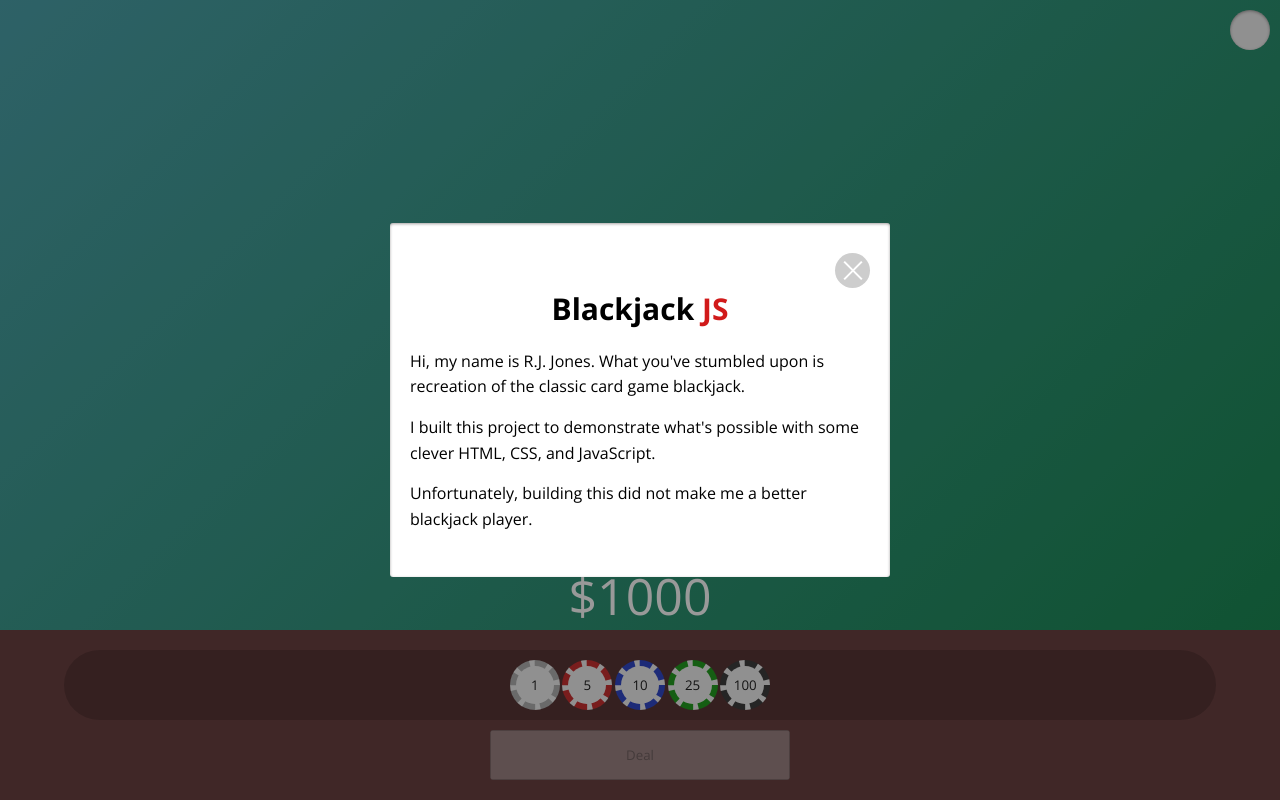
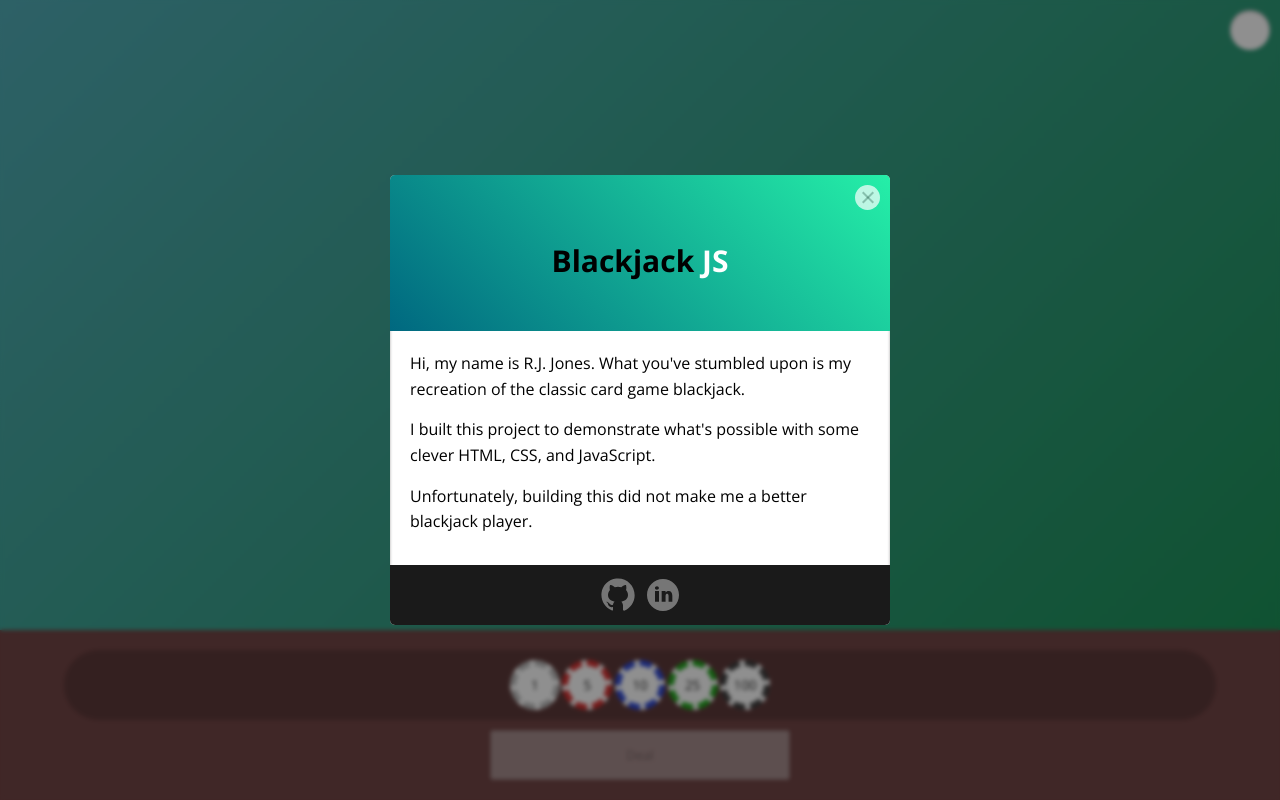
Before and after one commit to ronaldjosephjones/blackjack, a website: page index.html in a window 1280 px wide. Drawn offline with nearby package versions, Linux system fonts and the light colour scheme.

Commit message:
made info popup content

```diff
--- a/app.js
+++ b/app.js
@@ -18,6 +18,7 @@ const UI = {
         stand: document.getElementById('btn--stand'),
         splitYes: document.getElementById('btn--split-yes'),
         splitNo: document.getElementById('btn--split-no'),
+        infoBoxClose: document.querySelector('.info-x-btn button'),
         insuranceYes: document.getElementById('btn--insurance-yes'),
         insuranceNo: document.getElementById('btn--insurance-no')
     },
@@ -34,6 +35,7 @@ const UI = {
     chip100Wrapper: document.getElementById('chip--100-wrapper'),
     chip100Discard: document.getElementById('chip--100-discard'),
     splitContainer: document.getElementById('split-container'),
+    infoBoxWrap: document.getElementById('info-box-wrap'),
     insuranceContainer: document.getElementById('insurance-container'),
     insurance: document.getElementById('insurance'),
     insuranceAmount: document.getElementById('insurance-amount'),
@@ -41,6 +43,7 @@ const UI = {
     dealerChipSpawn: document.querySelector('#dealer-chip-spawn > div'),
     messageWrapper: document.getElementById('message-wrapper'),
     messageText: document.querySelector('#message-wrapper .message-text'),
+    tableContainer: document.getElementById('table-container'),
     betChip: function(chipVal, chipWrapper, chipDiscard) {
 
         UI.disableBtns(UI.chipBtns, true)
@@ -1651,8 +1654,9 @@ const Game = {
     }
 }
 
+
+
 document.body.addEventListener('click', (e) => {
-    e.preventDefault()
 
     // initial deal
     if (e.target == UI.btn.deal) {
@@ -1761,6 +1765,8 @@ document.body.addEventListener('click', (e) => {
         } else {
             console.log('You dont have $100!')
         }
+    } else if (e.target == UI.btn.infoBoxClose) {
+        UI.showElement(UI.infoBoxWrap, false)
     }
 })
 
--- a/index.html
+++ b/index.html
@@ -19,14 +19,24 @@
 
         <div id="info-box-wrap">
             <div id="info-box">
-                <div class="info-x-btn">
-                    <button aria-label="Close popup"></button>
+                <div class="info-header">
+                    <div class="info-x-btn">
+                        <button aria-label="Close popup"></button>
+                    </div>
+                    <p>Blackjack <span>JS</span></p>
                 </div>
                 <div class="info-content">
-                    <p class="info-header">Blackjack <span>JS</span></p>
-                    <p>Hi, my name is R.J. Jones. What you've stumbled upon is recreation of the classic card game blackjack.</p>
+                    <p>Hi, my name is R.J. Jones. What you've stumbled upon is my recreation of the classic card game blackjack.</p>
                     <p>I built this project to demonstrate what's possible with some clever HTML, CSS, and JavaScript.</p>
                     <p>Unfortunately, building this did not make me a better blackjack player.</p>
+                </div>
+                <div class="info-footer">
+                    <a href="https://www.github.com/ronaldjosephjones">
+                        <svg fill="#ffffff" xmlns="http://www.w3.org/2000/svg"  viewBox="0 0 24 24" width="48px" height="48px"><path d="M10.9,2.1c-4.6,0.5-8.3,4.2-8.8,8.7c-0.5,4.7,2.2,8.9,6.3,10.5C8.7,21.4,9,21.2,9,20.8v-1.6c0,0-0.4,0.1-0.9,0.1 c-1.4,0-2-1.2-2.1-1.9c-0.1-0.4-0.3-0.7-0.6-1C5.1,16.3,5,16.3,5,16.2C5,16,5.3,16,5.4,16c0.6,0,1.1,0.7,1.3,1c0.5,0.8,1.1,1,1.4,1 c0.4,0,0.7-0.1,0.9-0.2c0.1-0.7,0.4-1.4,1-1.8c-2.3-0.5-4-1.8-4-4c0-1.1,0.5-2.2,1.2-3C7.1,8.8,7,8.3,7,7.6C7,7.2,7,6.6,7.3,6 c0,0,1.4,0,2.8,1.3C10.6,7.1,11.3,7,12,7s1.4,0.1,2,0.3C15.3,6,16.8,6,16.8,6C17,6.6,17,7.2,17,7.6c0,0.8-0.1,1.2-0.2,1.4 c0.7,0.8,1.2,1.8,1.2,3c0,2.2-1.7,3.5-4,4c0.6,0.5,1,1.4,1,2.3v2.6c0,0.3,0.3,0.6,0.7,0.5c3.7-1.5,6.3-5.1,6.3-9.3 C22,6.1,16.9,1.4,10.9,2.1z"/></svg>
+                    </a>
+                    <a href="https://www.linkedin.com/in/r-j-j-o-n-e-s" target="_blank">
+                        <svg fill="#ffffff" xmlns="http://www.w3.org/2000/svg"  viewBox="0 0 30 30" width="48px" height="48px">    <path d="M15,3C8.373,3,3,8.373,3,15c0,6.627,5.373,12,12,12s12-5.373,12-12C27,8.373,21.627,3,15,3z M10.496,8.403 c0.842,0,1.403,0.561,1.403,1.309c0,0.748-0.561,1.309-1.496,1.309C9.561,11.022,9,10.46,9,9.712C9,8.964,9.561,8.403,10.496,8.403z M12,20H9v-8h3V20z M22,20h-2.824v-4.372c0-1.209-0.753-1.488-1.035-1.488s-1.224,0.186-1.224,1.488c0,0.186,0,4.372,0,4.372H14v-8 h2.918v1.116C17.294,12.465,18.047,12,19.459,12C20.871,12,22,13.116,22,15.628V20z"/></svg>
+                    </a>
                 </div>
             </div>
         </div>
--- a/sass/main.scss
+++ b/sass/main.scss
@@ -61,6 +61,7 @@ body {
     top: 0;
     background: linear-gradient(90deg, rgba(0, 0, 0, .3) 0%, rgba(0, 0, 0, .3) 100%);
     z-index: 1;
+    backdrop-filter: blur(2px);
 
     .prompt-content {
         width: 100%;
@@ -485,46 +486,68 @@ body {
     display: flex;
     justify-content: center;
     align-items: center;
+    backdrop-filter: blur(2px);
 }
 
 #info-box {
     background: #fff;
     box-shadow: inset 0 1px 3px rgba(34, 25, 25, 0.4);
-    padding: 3rem 2rem;
     max-width: 500px;
-    border-radius: 3px;
+    border-radius: 5px;
+}
+
+.info-header {
+    padding: 1rem 1rem 5rem;
+    background: #25efa8;
+    background: linear-gradient(225deg, #25efa8, #006880);
+    border-radius: 5px 5px 0 0;
+    margin-bottom: 2rem;
+}
+
+.info-header p {
+    text-align: center;
+    font-size: 3rem;
+    font-weight: bold;
+}
+
+.info-header span {
+    color: #fff;
+    font-weight: bold;
 }
 
 .info-x-btn {
     display: flex;
     justify-content: end;
+    margin-bottom: 3rem;
 }
 
 .info-x-btn button {
-    height: 3.5rem;
-    width: 3.5rem;
+    height: 2.5rem;
+    width: 2.5rem;
     margin: 0;
     padding: 0;
-    background: #cdcdcd;
+    background: #fff;
     border: none;
     display: flex;
     justify-content: center;
     align-items: center;
     border-radius: 50%;
     cursor: pointer;
+    opacity: .7;
 }
 
 .info-x-btn button:hover {
-    background: #afafaf;
+    opacity: .5;
 }
 
 .info-x-btn button::before, .info-x-btn button::after {
     display: block;
-    height: 2.5rem;
+    height: 1.5rem;
     width: 2px;
-    background: #fff;
+    background: #000;
     content: "";
     position: absolute;
+    opacity: 0.3;
 }
 
 .info-x-btn button::before {
@@ -535,22 +558,36 @@ body {
     transform: rotate(-45deg);
 }
 
-.info-content p:not(:first-child) {
+.info-content {
+    padding: 0 2rem;
+    margin-bottom: 3rem;
+}
+
+.info-content p {
     font-size: 1.6rem;
     line-height: 1.6;
     margin-bottom: 1.5rem;
 }
 
-.info-header {
-    text-align: center;
-    font-size: 3rem;
-    font-weight: bold;
-    margin-bottom: 2rem;
+.info-footer {
+    display: flex;
+    justify-content: center;
+    align-items: center;
+    padding: 1rem 2rem;
+    background: #1a1a1a;
+    gap: .5rem;
+    border-radius: 0 0 5px 5px;
 }
 
-.info-header span {
-    color: #d11a1a;
-    font-weight: bold;
+.info-footer svg {
+    width: 40px;
+    height: 40px;
+    opacity: .4;
+    display: block;
+}
+
+.info-footer svg:hover {
+    opacity: .7;
 }
 
 .card--facedown {
```
Also changed, not shown: css/style.css, images/icons8-github.svg (added), images/icons8-info-48.png (added), images/icons8-linkedin-circled.svg (added).
